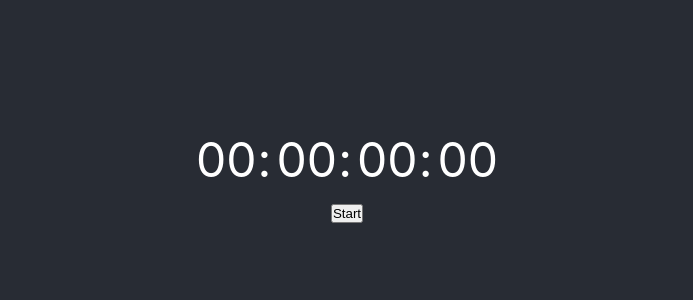
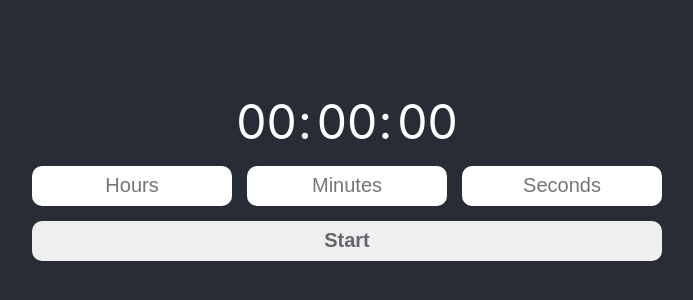
Before and after one commit to verenichyi/React-Redux-Apps, a React (Create React App) app: page / in a window 1280 px wide. Shown: the part 224-524 px from the top of the page, without its empty margins (293-986 px from the left). Built offline with nearby package versions, Linux system fonts and the light colour scheme.

Commit message:
added: start|cancel button, timer inputs

```diff
--- a/src/App.css
+++ b/src/App.css
@@ -9,3 +9,15 @@
     font-size: calc(10px + 2vmin);
     color: white;
 }
+
+/* Chrome, Safari, Edge, Opera */
+input::-webkit-outer-spin-button,
+input::-webkit-inner-spin-button {
+    -webkit-appearance: none;
+    margin: 0;
+}
+
+/* Firefox */
+input[type=number] {
+    -moz-appearance: textfield;
+}
--- a/src/components/Button.jsx
+++ /dev/null
@@ -1,14 +0,0 @@
-import React from 'react';
-
-const Button = ({children}) => {
-	// const [isToggled, setIsToggled] = useState(true);
-	//
-	const handleToggle = () => {
-		// setIsToggled((state) => !state);
-	}
-	return (
-		<button  type={'button'}>{children}</button>
-	);
-}
-
-export default Button;
--- a/src/components/Timer/Timer.jsx
+++ b/src/components/Timer/Timer.jsx
@@ -1,59 +1,111 @@
-import React, {useEffect, useState} from 'react';
-import Button from '../Button';
+import React, {useState} from 'react';
 
 import styles from './timer.module.scss';
 
 const Timer = () => {
-	const [days, setDays] = useState('00');
 	const [hours, setHours] = useState('00');
 	const [minutes, setMinutes] = useState('00');
 	const [seconds, setSeconds] = useState('00');
+
+	const [hoursInputValue, setHoursInputValue] = useState('');
+	const [minutesInputValue, setMinutesInputValue] = useState('');
+	const [secondsInputValue, setSecondsInputValue] = useState('');
+
 	const [timerId, setTimerId] = useState(null);
 
-	const deadline = new Date(2021, 11, 27);
+	const [buttonStatus, setButtonStatus] = useState('Start');
 
-	const countdownTimer = () => {
-		const diff = deadline - new Date();
+	const countdownTimer = (diff) => {
+		return () => {
+			diff -= 1000;
 
 			if (diff <= 0) {
 				clearInterval(timerId);
 			}
 
-		const days = diff > 0 ? Math.floor(diff / 1000 / 60 / 60 / 24) : 0;
 			const hours = diff > 0 ? Math.floor(diff / 1000 / 60 / 60) % 24 : 0;
 			const minutes = diff > 0 ? Math.floor(diff / 1000 / 60) % 60 : 0;
 			const seconds = diff > 0 ? Math.floor(diff / 1000) % 60 : 0;
 
-		setDays(days < 10 ? '0' + days : days);
 			setHours(hours < 10 ? '0' + hours : hours);
 			setMinutes(minutes < 10 ? '0' + minutes : minutes);
 			setSeconds(seconds < 10 ? '0' + seconds : seconds);
 		}
+	}
 
+	const handleStart = (event) => {
+		event.preventDefault();
 
-	useEffect(() => {
-		return () => {
+		const timeDifference = Date.parse(
+			new Date(
+				new Date().getFullYear(),
+				new Date().getMonth(),
+				new Date().getDate(),
+				new Date().getHours() + +hoursInputValue,
+				new Date().getMinutes() + +minutesInputValue,
+				new Date().getSeconds() + +secondsInputValue,
+			)
+		) - Date.parse(new Date());
+
+		if (!timeDifference) return;
+
+		const counter = countdownTimer(timeDifference);
+
+		setTimerId(setInterval(counter, 1000));
+
+		setHoursInputValue('');
+		setMinutesInputValue('');
+		setSecondsInputValue('');
+		setButtonStatus('Cancel');
+	}
+
+	const handleCancel = (event) => {
+		event.preventDefault();
+
 		clearInterval(timerId);
+
+		setHours('00');
+		setMinutes('00');
+		setSeconds('00');
+		setButtonStatus('Start');
 	}
-	}, [])
 
-	const handleStart = ()=> {
-		setTimerId(setInterval(countdownTimer, 1000));
+	const handleInput = (event) => {
+		switch (event.target.name) {
+			case 'hours':
+				setHoursInputValue(event.target.value);
+				break;
+			case 'minutes':
+				setMinutesInputValue(event.target.value);
+				break;
+			case 'seconds':
+				setSecondsInputValue(event.target.value);
+		}
 	}
 
 	return (
 		<>
 			<div className={styles.timer}>
 				<div className={styles.timerItems}>
-					<div className={`${styles.timerItem} timerDays`}>{days}</div>
 					<div className={`${styles.timerItem} timerHours`}>{hours}</div>
 					<div className={`${styles.timerItem} timerMinutes`}>{minutes}</div>
 					<div className={`${styles.timerItem} timerSeconds`}>{seconds}</div>
 				</div>
+				<form className={styles.timerForm}>
+					<div className={styles.inputs}>
+						<input value={hoursInputValue} onChange={handleInput} className={styles.timerInput} placeholder={'Hours'}
+						       name={'hours'} type={'number'}/>
+						<input value={minutesInputValue} onChange={handleInput} className={styles.timerInput}
+						       placeholder={'Minutes'}
+						       name={'minutes'} type={'number'}/>
+						<input value={secondsInputValue} onChange={handleInput} className={styles.timerInput}
+						       placeholder={'Seconds'}
+						       name={'seconds'} type={'number'}/>
 					</div>
-			<button onClick={handleStart}>Start</button>
-			{/*<button onClick={handleToggle}>Start|Pause|Resume</button>*/}
-			{/*<button>Cancel</button>*/}
+					<button className={styles.button}
+					        onClick={buttonStatus === 'Start' ? handleStart : handleCancel}>{buttonStatus}</button>
+				</form>
+			</div>
 		</>
 	)
 }
--- a/src/components/Timer/timer.module.scss
+++ b/src/components/Timer/timer.module.scss
@@ -1,3 +1,10 @@
+.timer {
+  display: flex;
+  flex-direction: column;
+  justify-content: center;
+  align-items: center;
+}
+
 .timerItems {
   display: flex;
   font-size: 48px;
@@ -27,3 +34,57 @@
     right: -15px;
   }
 }
+
+.timerForm {
+}
+
+.inputs {
+  display: flex;
+  gap: 15px;
+  margin-bottom: 15px;
+}
+
+.timerInput {
+  height: 40px;
+  padding: 5px;
+  text-align: center;
+  border-radius: 10px;
+  border: none;
+  font-size: 20px;
+  color: #282c34;
+  max-width: 200px;
+
+  &:focus {
+    outline: none;
+    box-shadow: rgba(236, 236, 236, 0.17) 0 3px 8px, rgba(245, 83, 162, 0.81) 0 3px 8px;
+  }
+
+  &:focus::placeholder {
+    opacity: 0;
+  }
+
+  &::placeholder {
+    transition: opacity .3s ease;
+    opacity: 1;
+    text-align: center;
+    font-size: 20px;
+  }
+}
+
+.button {
+  transition: all .3s ease;
+  width: 100%;
+  border: none;
+  font-size: 20px;
+  color: rgba(40, 44, 52, 0.7);
+  font-weight: bold;
+  height: 40px;
+  padding: 5px;
+  text-align: center;
+  border-radius: 10px;
+  cursor: pointer;
+
+  &:hover{
+    box-shadow: rgba(236, 236, 236, 0.17) 0 3px 8px, rgba(245, 83, 162, 0.81) 0 3px 8px;
+  }
+}
--- a/src/redux/reducers/rootReducer.js
+++ b/src/redux/reducers/rootReducer.js
@@ -1,7 +1,8 @@
 import {combineReducers} from 'redux';
+import timerReducer from './timerReducer';
 
 const rootReducer = combineReducers({
-// timer
+	timerReducer
 });
 
 export default rootReducer;
--- a/src/redux/reducers/timerReducer.js
+++ b/src/redux/reducers/timerReducer.js
@@ -8,7 +8,7 @@ const initialState = {
 	time: ''
 };
 
-const hotelsReducer = handleActions({
+const timerReducer = handleActions({
 	[startTimer]: (state, {payload}) => {
 		return {
 			...state,
@@ -16,4 +16,4 @@ const hotelsReducer = handleActions({
 	},
 }, initialState);
 
-export default hotelsReducer;
+export default timerReducer;
```
Lines whose indentation alone changed are shown as unchanged.
